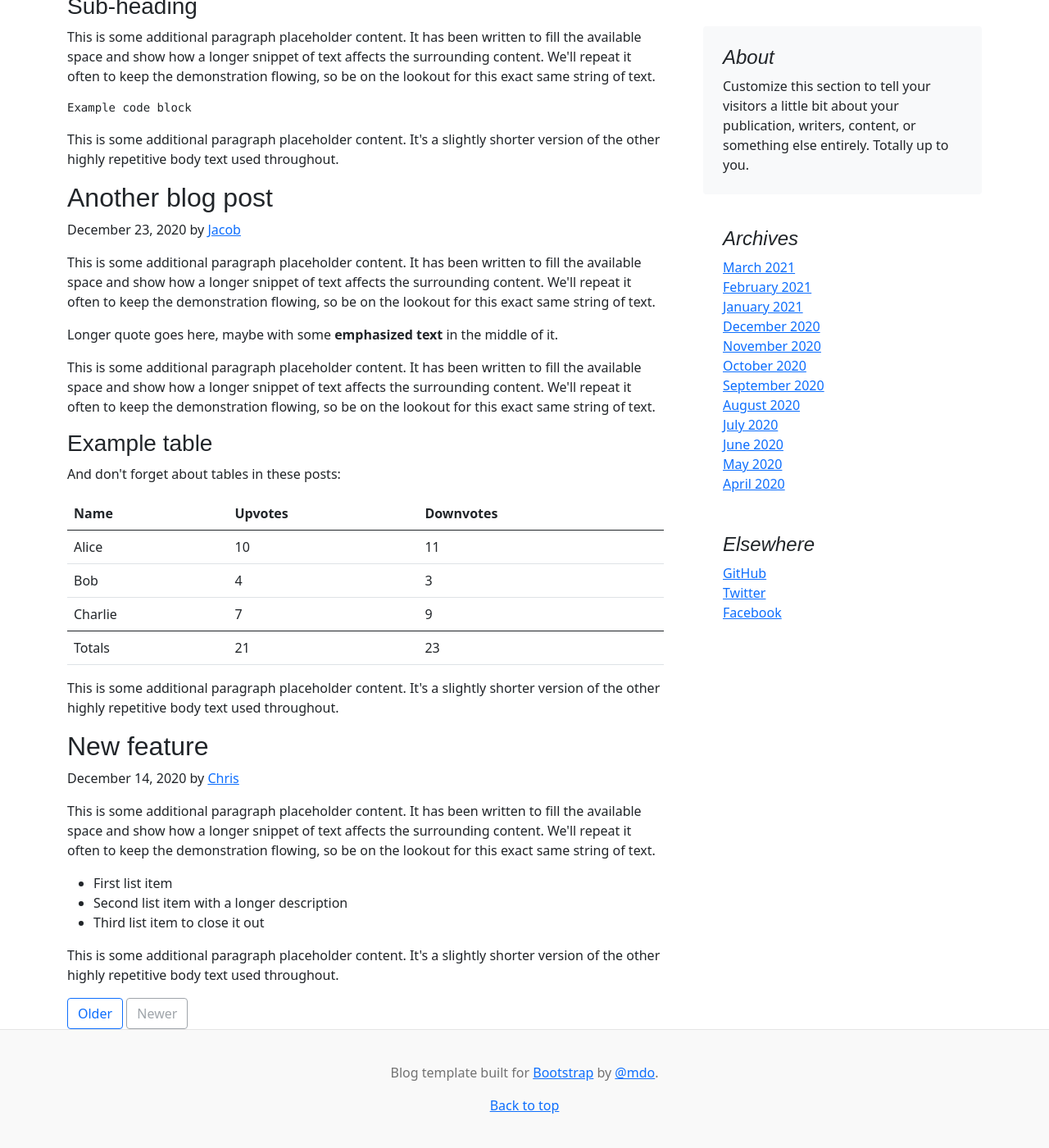
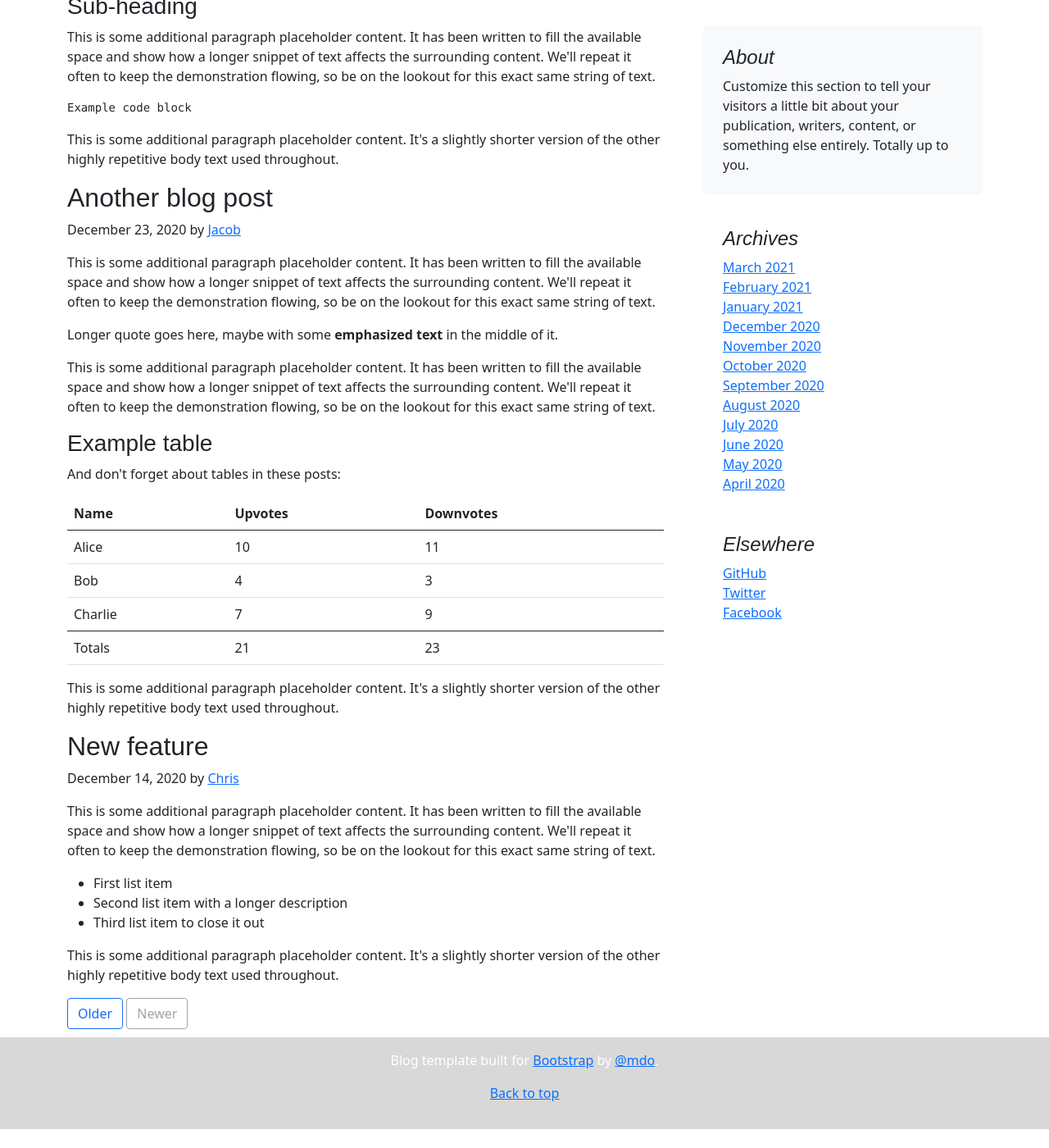
Before and after one commit to ConradoAlmeida/cheatsheets, a Jekyll site: the page teste.html, which Jekyll copies as it is, in a window 1280 px wide and 1400 px high, scrolled down 2406 px. Shown: the whole window at 82% size. Built offline with Jekyll 4.4.1, drawn with Linux system fonts in a browser that asks for light colours; after the commit the page ends 3783 px from its top, so only the background shows below that.

Commit message:
incluindo footer simples

```diff
--- a/_layouts/default.html
+++ b/_layouts/default.html
@@ -89,5 +89,9 @@
 
 </main>
 
+<footer>
+  <span class="text-mute">Place sticky footer content here.</span>
+</footer>
+
   </body>
 </html>
--- a/assets/css/blog.css
+++ b/assets/css/blog.css
@@ -9,17 +9,6 @@
 }
 
 
-
-.blog-footer {
-  padding: 2.5rem 0;
-  color: #727272;
-  text-align: center;
-  background-color: #f9f9f9;
-  border-top: .05rem solid #e5e5e5;
-}
-.blog-footer p:last-child {
-  margin-bottom: auto;
-}
 .text-custom {
   color:rgb(85, 130, 156);
   font-family: 'Arial black', Arial, Helvetica, sans-serif;
@@ -31,3 +20,13 @@
 .text-primary{
   font-family: 'Arial', Arial, Helvetica, sans-serif;
 }
+
+
+
+footer{
+margin-top:10px;
+text-align: center;
+padding: 16px;
+background-color: rgb(216, 216, 216);
+color: white;
+}
```
